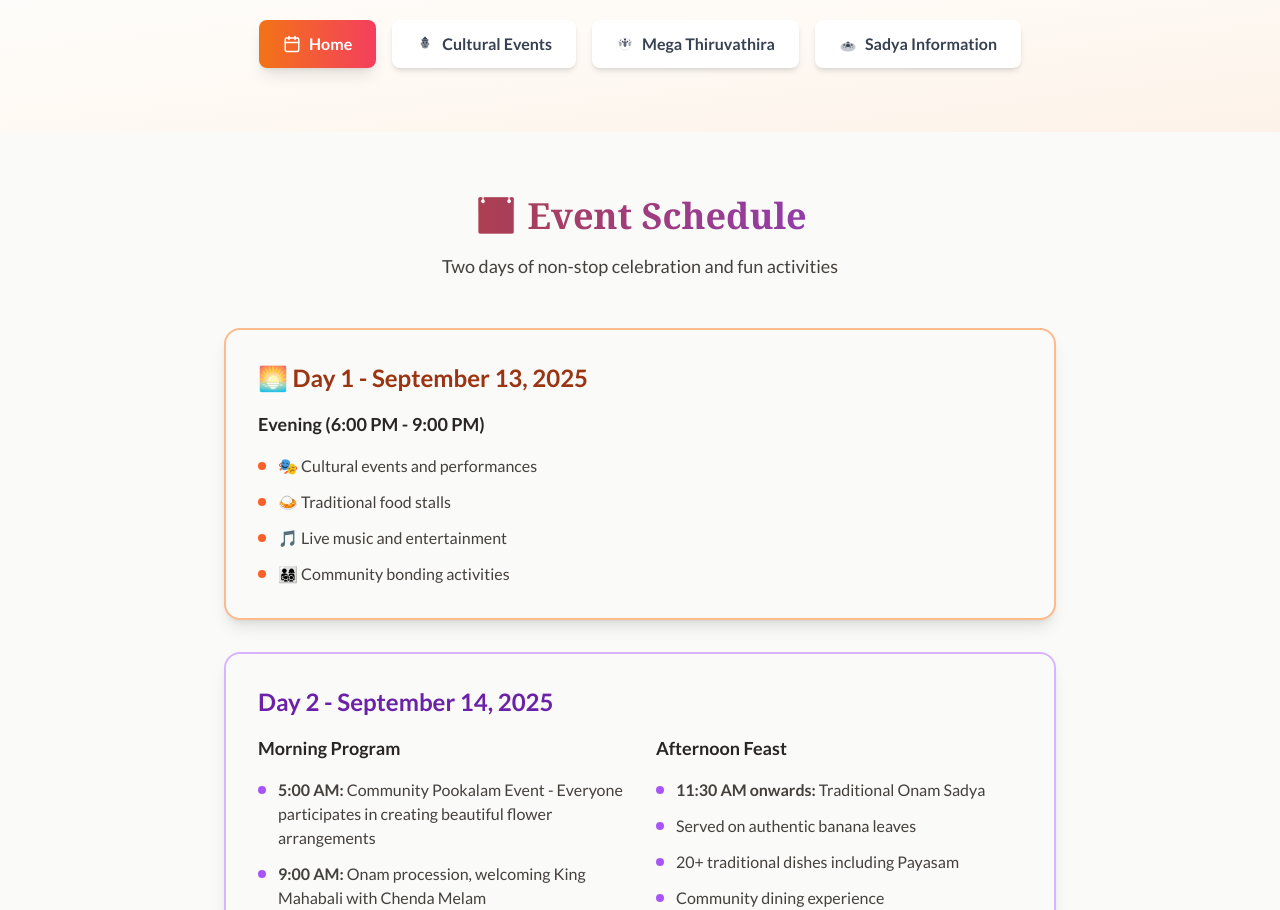
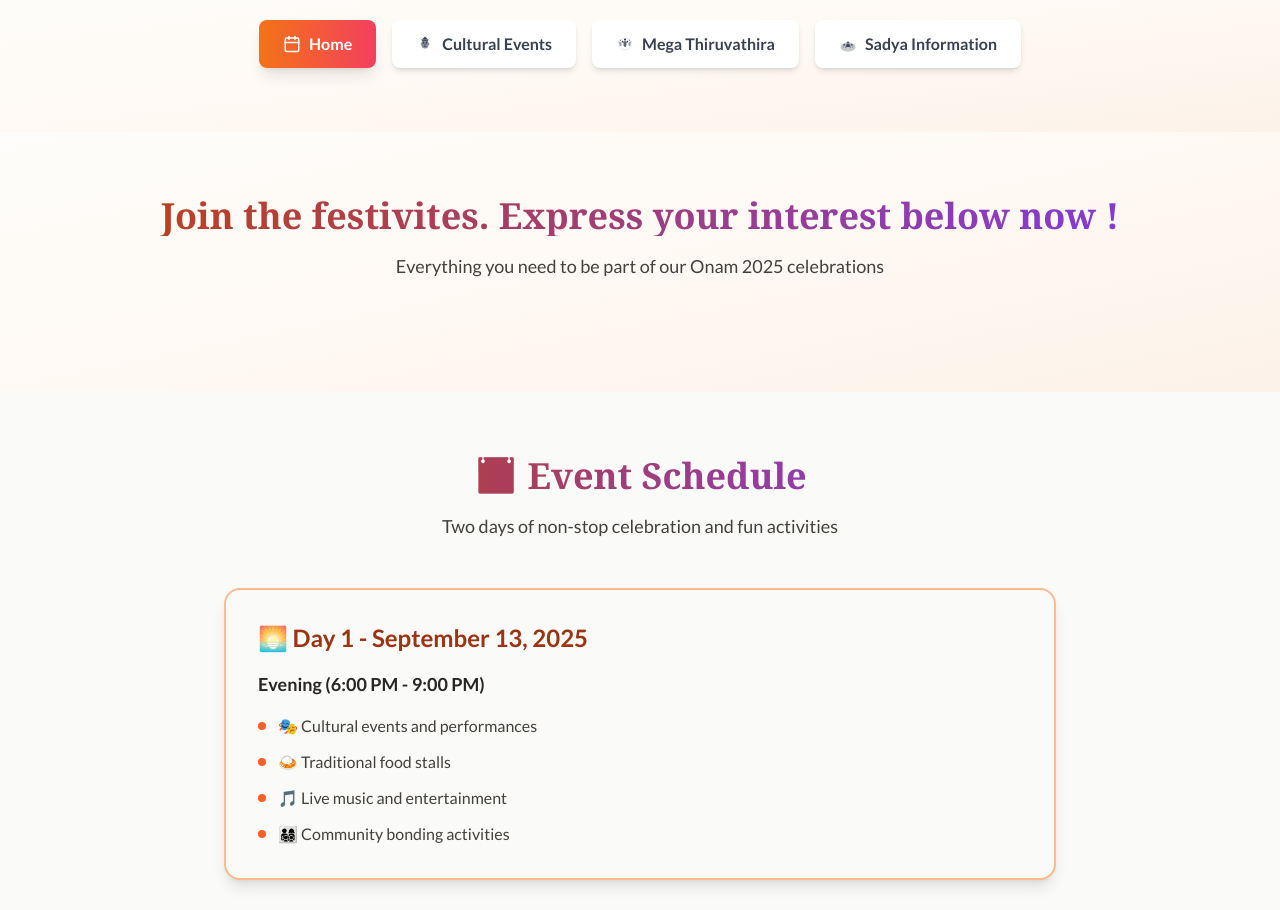
Before and after one commit to ebyed/InfinityMalayalees, a React (Vite) app: page /onam-2025 in a window 1280 px wide. Shown: the part 920-1830 px from the top of the page. Built offline with nearby package versions, Linux system fonts and the light colour scheme; no server answers.

Commit message:
Updated Onam2025.tsx

```diff
--- a/src/pages/Onam2025.tsx
+++ b/src/pages/Onam2025.tsx
@@ -100,7 +100,7 @@ const Onam2025: React.FC = () => {
       {activeTab === 'overview' && (
         <>
           {/* Main Features */}
-          {/* <section className="py-16 bg-gradient-to-br from-sand-50 via-sand-100 to-sand-200 dark:from-gray-800 dark:via-gray-700 dark:to-gray-800">
+          <section className="py-16 bg-gradient-to-br from-sand-50 via-sand-100 to-sand-200 dark:from-gray-800 dark:via-gray-700 dark:to-gray-800">
             <div className="max-w-7xl mx-auto px-4 sm:px-6 lg:px-8">
               <div className="text-center mb-12">
                 <h2 className="text-3xl md:text-4xl font-bold bg-gradient-to-r from-terracotta-700 to-plum-700 dark:from-terracotta-400 dark:to-plum-400 bg-clip-text text-transparent mb-4 font-serif">
@@ -110,7 +110,7 @@ const Onam2025: React.FC = () => {
                   Everything you need to be part of our Onam 2025 celebrations
                 </p>
 
-              </div>
+              {/* </div>
               <div className="grid grid-cols-1 md:grid-cols-2 lg:grid-cols-3 gap-8">
                 <div
                   onClick={() => setActiveTab('sadya')}
@@ -155,11 +155,11 @@ const Onam2025: React.FC = () => {
                   <p className="text-stone-700 dark:text-stone-200 font-medium">
                     Ladies only traditional group dance registration
                   </p>
-                </div>
+                </div>     */}
               </div>
             </div>
 
-          </section> */}
+          </section>
 
           {/* Event Schedule */}
           <section className="py-16 bg-stone-50 dark:bg-charcoal-900">
```
